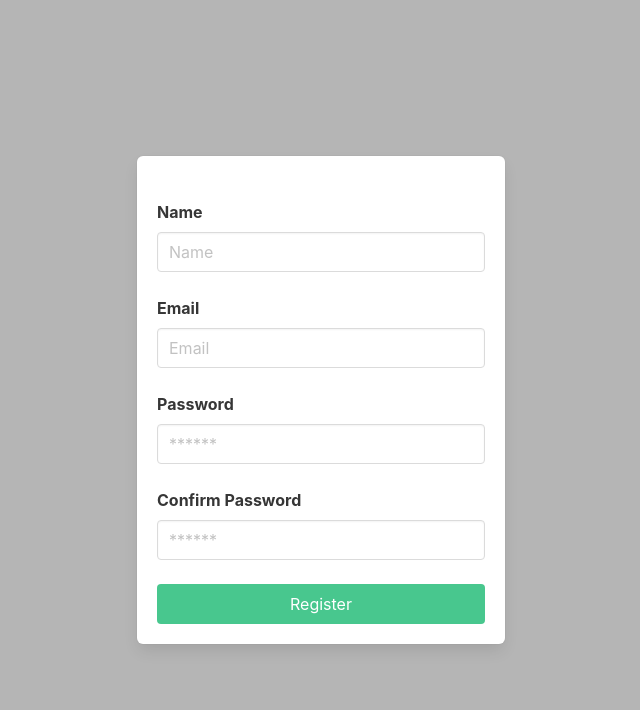
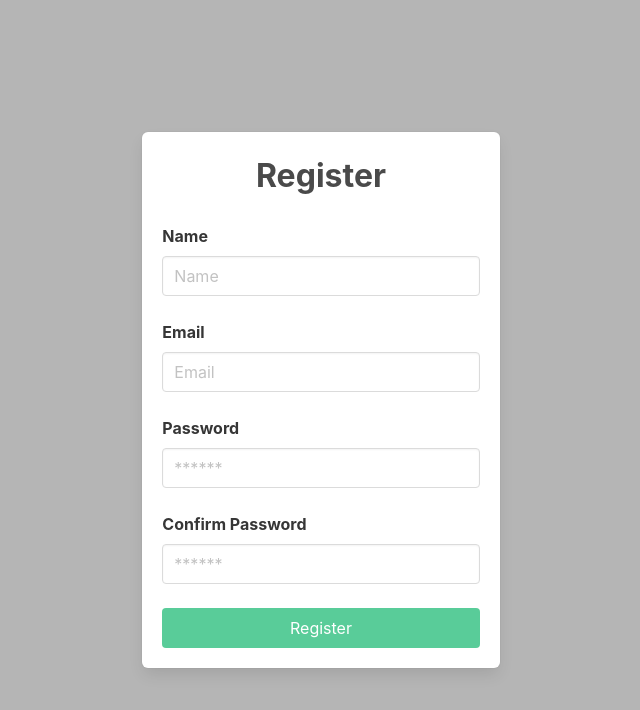
Before and after one commit to Hizaguru/Websovellukset2-projekti, a React (Create React App) app in the folder frontend/: page /register in a window 1280 px wide. Shown: the top 710 px of the page, without its empty margins (319-959 px from the left). Built offline with nearby package versions, Linux system fonts and the light colour scheme.

Commit message:
Creating login-form.

```diff
--- a/frontend/src/components/Login.js
+++ b/frontend/src/components/Login.js
@@ -5,9 +5,9 @@ import '../css/login.css'
 
 const Login = () => {
 
-    const [email, setEmail] = useState(' ');
-    const [password, setPassword] = useState(' ');
-    const [msg, setMsg] = useState(' ');
+    const [email, setEmail] = useState('');
+    const [password, setPassword] = useState('');
+    const [msg, setMsg] = useState('');
     const history = useHistory();
 
     const Auth = async (e) => {
@@ -29,12 +29,14 @@ const Login = () => {
         }
     }
 
+
     return (
         <section className="hero has-background-grey-light is-fullheight is-fullwidth">
             <div className="hero-body">
                 <div className="container">
                     <div className="columns is-centered">
                         <div className="column is-4-desktop">
+
                             <form onSubmit={Auth} className="box">
                                 <p className="has-text-centered">{msg}</p>
                                 <div className="field mt-5">
@@ -52,7 +54,7 @@ const Login = () => {
                                 <div className="field mt-5">
                                     <button className="button is-success is-fullwidth">Login</button>
                                     <div className={"container"}>
-                                        <span className={"psw"}><a href={"#"}>Forgot password?</a></span>
+                                        <span className={"psw"}><a href={"/register"}>Don't have an account?</a></span>
                                     </div>
                                 </div>
                             </form>
--- a/frontend/src/components/Navbar.js
+++ b/frontend/src/components/Navbar.js
@@ -19,7 +19,7 @@ const Navbar = () => {
         <nav className="navbar is-light" role="navigation" aria-label="main navigation">
             <div className="container">
                 <div className="navbar-brand">
-                    <a className="navbar-item" href="https:www.jukkis.org">
+                    <a className="navbar-item" href="https://www.jukkis.org">
                         <img src={logo} width="112" height="28" alt="logo" />
                     </a>
 
--- a/frontend/src/components/Register.js
+++ b/frontend/src/components/Register.js
@@ -1,6 +1,7 @@
 import React, { useState } from 'react'
 import axios from "axios";
 import { useHistory } from "react-router-dom";
+import '../css/register.css'
 
 const Register = () => {
     const [name, setName] = useState('');
@@ -10,6 +11,10 @@ const Register = () => {
     const [msg, setMsg] = useState('');
     const history = useHistory();
 
+    /**
+     * Registers user into the database.
+     * @author Jukka-Pekka Lappalainen
+     * **/
     const Register = async (e) => {
         e.preventDefault();
         try {
@@ -35,6 +40,7 @@ const Register = () => {
                     <div className="columns is-centered">
                         <div className="column is-4-desktop">
                             <form onSubmit={Register} className="box">
+                                <h1 className={"header"}>Register</h1>
                                 <p className="has-text-centered">{msg}</p>
                                 <div className="field mt-5">
                                     <label className="label">Name</label>
--- a/frontend/src/css/register.css
+++ b/frontend/src/css/register.css
@@ -17,10 +17,15 @@ hr {
     margin-bottom: 25px;
 }
 .header {
-    font-size: xxx-large;
+    text-align: center;
+    font-size: xx-large;
     font-weight: bold;
 }
 
 a {
     color: dodgerblue;
 }
+.has-text-centered{
+    margin-top: 10px;
+    color: #c21313;
+}
```
Also changed, not shown: 1 other file (tests, documents, lock files or other folders).
